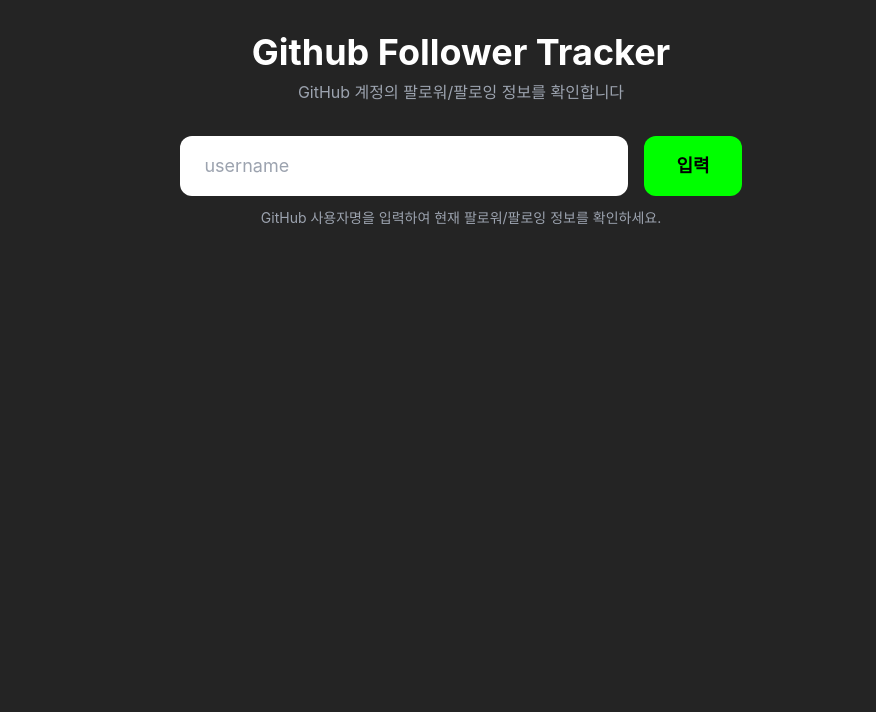
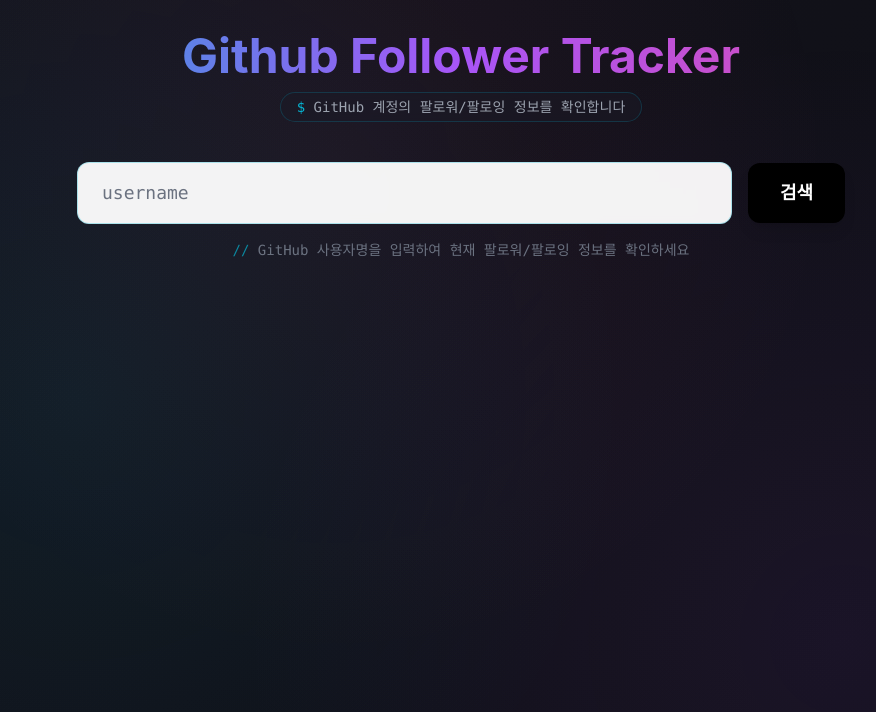
Before and after one commit to jjweidon/github-follower-tracker, a Next.js app: page / in a window 1280 px wide. Shown: the top 712 px of the page, without its empty margins (179-1055 px from the left). Built offline with nearby package versions, Linux system fonts and the light colour scheme.

Commit message:
style: 구린 css 좀 더 트랜디하게 보완

```diff
--- a/app/components/FollowerList.tsx
+++ b/app/components/FollowerList.tsx
@@ -12,19 +12,27 @@
 
 export default function FollowerList({ title, count, users, onUserClick }: FollowerListProps) {
   return (
-    <div className="bg-gray-800 rounded-2xl p-6">
-      <h3 className="text-xl font-bold text-white mb-4">
-        {title} {count}
+    <div className="relative group">
+      <div className="absolute inset-0 bg-gradient-to-br from-accent-cyan/10 to-accent-purple/10 rounded-2xl opacity-0 group-hover:opacity-100 transition-opacity blur-xl" />
+      <div className="relative bg-dark-tertiary/60 backdrop-blur-sm border border-accent-cyan/20 rounded-2xl p-6 hover:border-accent-purple/30 transition-all">
+        <div className="flex items-center gap-3 mb-5">
+          <div className="h-1 w-1 rounded-full bg-accent-cyan animate-pulse" />
+          <h3 className="text-xl font-bold bg-gradient-to-r from-white to-gray-400 bg-clip-text text-transparent">
+            {title}
           </h3>
+          <span className="ml-auto px-3 py-1 rounded-full bg-gradient-to-r from-accent-cyan/20 to-accent-purple/20 border border-accent-cyan/30 text-accent-cyan text-sm font-mono font-bold">
+            {count}
+          </span>
+        </div>
 
-      <div className="space-y-3 max-h-96 overflow-y-auto">
+        <div className="follower-list-scroll space-y-2 max-h-96 overflow-y-auto pr-2">
           {users.map((user) => (
             <div
               key={user.id}
-            className="flex items-center gap-3 p-3 bg-gray-700 rounded-lg hover:bg-gray-600 transition-all cursor-pointer"
+              className="group/item flex items-center gap-3 p-3 bg-dark-secondary/50 backdrop-blur-sm border border-transparent rounded-xl hover:border-accent-cyan/30 hover:bg-dark-secondary/80 transition-all cursor-pointer"
               onClick={() => onUserClick?.(user.login)}
             >
-            <div className="w-12 h-12 rounded-full overflow-hidden bg-gray-600 flex-shrink-0">
+              <div className="relative w-12 h-12 rounded-full overflow-hidden bg-dark-primary flex-shrink-0 ring-2 ring-accent-cyan/20 group-hover/item:ring-accent-purple/40 transition-all">
                 <Image
                   src={user.avatar_url}
                   alt={user.login}
@@ -34,9 +42,11 @@
                 />
               </div>
               <div className="flex-1 min-w-0">
-              <p className="text-white font-semibold truncate">{user.login}</p>
+                <p className="text-white font-semibold truncate font-mono group-hover/item:text-accent-cyan transition-colors">
+                  {user.login}
+                </p>
                 {user.name && (
-                <p className="text-gray-400 text-sm truncate">{user.name}</p>
+                  <p className="text-gray-500 text-sm truncate">{user.name}</p>
                 )}
               </div>
               <a
@@ -44,11 +54,11 @@
                 target="_blank"
                 rel="noopener noreferrer"
                 onClick={(e) => e.stopPropagation()}
-              className="flex-shrink-0 p-2 hover:bg-gray-500 rounded-lg transition-all"
+                className="flex-shrink-0 p-2 hover:bg-accent-cyan/10 rounded-lg transition-all"
                 title="GitHub 프로필 보기"
               >
                 <svg
-                className="w-5 h-5 text-gray-300 hover:text-white transition-colors"
+                  className="w-5 h-5 text-gray-500 hover:text-accent-cyan transition-colors"
                   fill="currentColor"
                   viewBox="0 0 24 24"
                 >
@@ -59,5 +69,6 @@
           ))}
         </div>
       </div>
+    </div>
   );
 }
--- a/app/components/SearchBar.tsx
+++ b/app/components/SearchBar.tsx
@@ -26,26 +26,30 @@
   };
 
   return (
-    <div className="mb-8">
-      <form onSubmit={handleSubmit} className="flex justify-center items-center gap-4">
+    <div className="mb-12">
+      <form onSubmit={handleSubmit} className="flex justify-center items-center gap-4 max-w-3xl mx-auto">
+        <div className="relative flex-1 group">
+          <div className="absolute inset-0 bg-gradient-to-r from-accent-cyan to-accent-purple rounded-xl opacity-0 group-hover:opacity-20 blur transition-opacity" />
           <input
             type="text"
             value={username}
             onChange={(e) => setUsername(e.target.value)}
             placeholder="username"
-          className="w-full max-w-md px-6 py-4 rounded-xl bg-white text-gray-800 text-lg placeholder-gray-400 focus:ring-2 focus:ring-primary transition-all"
+            className="w-full px-6 py-4 rounded-xl bg-white/95 backdrop-blur-sm border border-accent-cyan/30 text-gray-900 text-lg placeholder-gray-500 focus:border-accent-purple/50 focus:ring-2 focus:ring-accent-purple/20 transition-all font-mono relative z-10"
             disabled={loading}
           />
+        </div>
         <button
           type="submit"
           disabled={loading}
-          className="px-8 py-4 rounded-xl bg-primary hover:bg-green-500 text-black font-bold text-lg transition-all disabled:opacity-50 disabled:cursor-not-allowed"
+          className="relative px-8 py-4 rounded-xl bg-black text-white font-bold text-lg transition-all disabled:opacity-50 disabled:cursor-not-allowed shadow-lg hover:shadow-accent-purple/50 group overflow-hidden"
         >
-          {loading ? '조회중...' : '입력'}
+          <span className="relative z-10">{loading ? '조회중...' : '검색'}</span>
         </button>
       </form>
-      <p className="text-center text-gray-400 text-sm mt-3">
-        GitHub 사용자명을 입력하여 현재 팔로워/팔로잉 정보를 확인하세요.
+      <p className="text-center text-gray-500 text-sm mt-4 font-mono">
+        <span className="text-accent-cyan/70">// </span>
+        GitHub 사용자명을 입력하여 현재 팔로워/팔로잉 정보를 확인하세요
       </p>
     </div>
   );
--- a/app/globals.css
+++ b/app/globals.css
@@ -2,14 +2,34 @@
 @tailwind components;
 @tailwind utilities;
 
+@layer base {
   body {
-  background-color: #242424;
-  color: #e0e0e0;
-  font-family: -apple-system, BlinkMacSystemFont, 'Segoe UI', 'Roboto', 'Oxygen',
+    background: linear-gradient(-45deg, #0a0a0f, #12121a, #1a1a27, #0d0d14);
+    background-size: 400% 400%;
+    animation: gradient 15s ease infinite;
+    color: #e5e7eb;
+    font-family: 'Inter', -apple-system, BlinkMacSystemFont, 'Segoe UI', 'Roboto', 'Oxygen',
       'Ubuntu', 'Cantarell', 'Fira Sans', 'Droid Sans', 'Helvetica Neue',
       sans-serif;
     -webkit-font-smoothing: antialiased;
     -moz-osx-font-smoothing: grayscale;
+    min-height: 100vh;
+    position: relative;
+  }
+
+  body::before {
+    content: '';
+    position: fixed;
+    top: 0;
+    left: 0;
+    right: 0;
+    bottom: 0;
+    background:
+      radial-gradient(circle at 20% 50%, rgba(6, 182, 212, 0.08) 0%, transparent 50%),
+      radial-gradient(circle at 80% 80%, rgba(168, 85, 247, 0.08) 0%, transparent 50%),
+      radial-gradient(circle at 40% 20%, rgba(236, 72, 153, 0.06) 0%, transparent 50%);
+    pointer-events: none;
+    z-index: 0;
   }
 
   * {
@@ -31,3 +51,43 @@
   button:focus {
     outline: none;
   }
+}
+
+@keyframes gradient {
+  0%, 100% {
+    background-position: 0% 50%;
+  }
+  50% {
+    background-position: 100% 50%;
+  }
+}
+
+/* 전체 페이지 스크롤바 숨기기 */
+body::-webkit-scrollbar {
+  display: none;
+}
+
+body {
+  -ms-overflow-style: none;  /* IE and Edge */
+  scrollbar-width: none;  /* Firefox */
+}
+
+/* FollowerList 내부 스크롤바만 표시 */
+.follower-list-scroll::-webkit-scrollbar {
+  width: 8px;
+  height: 8px;
+}
+
+.follower-list-scroll::-webkit-scrollbar-track {
+  background: rgba(255, 255, 255, 0.05);
+  border-radius: 4px;
+}
+
+.follower-list-scroll::-webkit-scrollbar-thumb {
+  background: linear-gradient(180deg, #06b6d4, #a855f7);
+  border-radius: 4px;
+}
+
+.follower-list-scroll::-webkit-scrollbar-thumb:hover {
+  background: linear-gradient(180deg, #0891b2, #9333ea);
+}
--- a/app/page.tsx
+++ b/app/page.tsx
@@ -127,14 +127,18 @@
   };
 
   return (
-    <main className="min-h-screen bg-background p-8">
+    <main className="min-h-screen p-8 relative z-10">
       <div className="max-w-7xl mx-auto">
-        <h1 className="text-4xl font-bold text-center mb-2 text-white">
-          Github Follower Tracker
-        </h1>
-        <p className="text-center text-gray-400 mb-8">
-          GitHub 계정의 팔로워/팔로잉 정보를 확인합니다
-        </p>
+        <div className="text-center mb-10">
+          <h1 className="text-5xl font-bold mb-3 bg-gradient-to-r from-accent-cyan via-accent-purple to-accent-pink bg-clip-text text-transparent">
+            Github Follower Tracker
+          </h1>
+          <div className="inline-block px-4 py-1 rounded-full bg-dark-tertiary/50 border border-accent-cyan/20 backdrop-blur-sm">
+            <p className="text-gray-400 text-sm font-mono">
+              <span className="text-accent-cyan">$</span> GitHub 계정의 팔로워/팔로잉 정보를 확인합니다
+            </p>
+          </div>
+        </div>
 
         <SearchBar
           onSearch={handleSearch}
--- a/tailwind.config.ts
+++ b/tailwind.config.ts
@@ -9,10 +9,45 @@
   theme: {
     extend: {
       colors: {
-        background: "#242424",
-        primary: "#00FF00",
-        secondary: "#FF6B9D",
-        tertiary: "#9B87F5",
+        background: "#0a0a0f",
+        dark: {
+          primary: "#0d0d14",
+          secondary: "#12121a",
+          tertiary: "#1a1a27",
+        },
+        accent: {
+          cyan: "#06b6d4",
+          purple: "#a855f7",
+          pink: "#ec4899",
+          blue: "#3b82f6",
+        },
+        glow: {
+          cyan: "rgba(6, 182, 212, 0.3)",
+          purple: "rgba(168, 85, 247, 0.3)",
+          pink: "rgba(236, 72, 153, 0.3)",
+        }
+      },
+      animation: {
+        'gradient': 'gradient 15s ease infinite',
+        'glow': 'glow 2s ease-in-out infinite alternate',
+      },
+      keyframes: {
+        gradient: {
+          '0%, 100%': {
+            'background-position': '0% 50%',
+          },
+          '50%': {
+            'background-position': '100% 50%',
+          },
+        },
+        glow: {
+          '0%': {
+            'box-shadow': '0 0 5px rgba(6, 182, 212, 0.2), 0 0 10px rgba(168, 85, 247, 0.1)',
+          },
+          '100%': {
+            'box-shadow': '0 0 10px rgba(6, 182, 212, 0.3), 0 0 20px rgba(168, 85, 247, 0.2)',
+          },
+        },
       },
     },
   },
```
Also changed, not shown: app/components/ChartSection.tsx (+24 -15 lines). Lines whose indentation alone changed are shown as unchanged.
